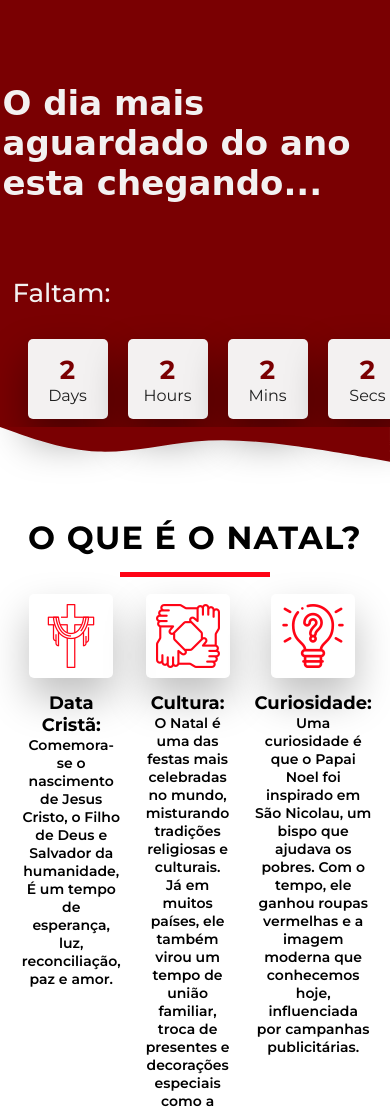
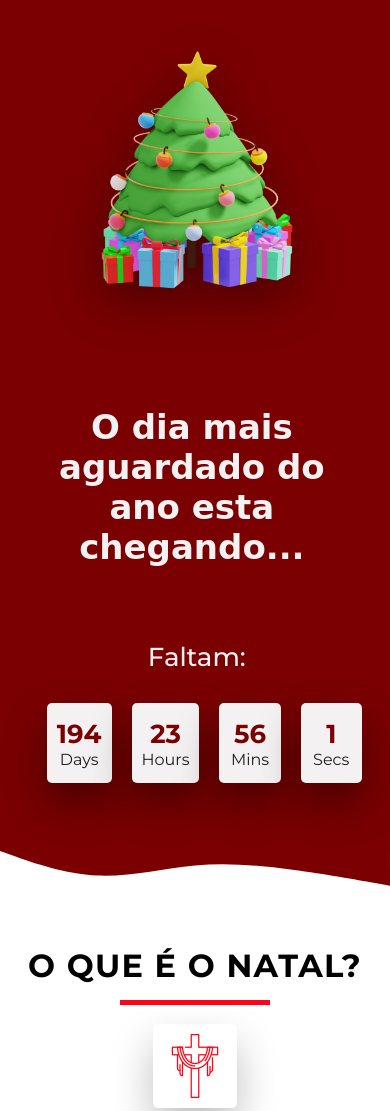
Before and after one commit to Yuri-Romeu/LandingPage_Natal, a website built with Parcel: page src/index.html in a window 390 px wide. Shown: the top 1111 px of the page. Built offline with nearby package versions, Linux system fonts and the light colour scheme; a web font is replaced by a local one.

Commit message:
projeto finalizado e responsivo :)

```diff
--- a/src/index.html
+++ b/src/index.html
@@ -25,10 +25,10 @@
                          </h1>
                          <p class="header__content__text__text">Faltam:</p>
                          <ul class="header__content__text__date">
-                              <li><span id="day">2</span> Days</li>
-                              <li><span id="hours">2</span> Hours</li>
-                              <li><span id="mins">2</span> Mins</li>
-                              <li><span id="secs">2</span> Secs</li>
+                              <li><span id="day"></span> Days</li>
+                              <li><span id="hours"></span> Hours</li>
+                              <li><span id="mins"></span> Mins</li>
+                              <li><span id="secs"></span> Secs</li>
                          </ul>
                     </div>
                </div>
--- a/src/scripts/main.js
+++ b/src/scripts/main.js
@@ -1 +1,43 @@
 AOS.init();
+
+const dia = document.getElementById('day');
+const hora = document.getElementById('hours');
+const minuto = document.getElementById('mins');
+const segundo = document.getElementById('secs');
+
+const anoAtual = new Date();
+
+const dataDoEvento = new Date(`Dec 25, ${anoAtual.getFullYear()} 00:00:00`);
+const timeStampDoEvento = dataDoEvento.getTime();
+
+const contaTempo = setInterval(() => {
+     const agora = new Date();
+     const timeStampAtual = agora.getTime();
+
+     const distanciaAteOEvento = timeStampDoEvento - timeStampAtual;
+
+     const diasEmMs = 1000 * 60 * 60 * 24;
+     const horasEmMs = 1000 * 60 * 60;
+     const minutosEmMs = 1000 * 60;
+
+     const diasAteOEvento = Math.floor(distanciaAteOEvento / diasEmMs);
+     const horasAteOEvento = Math.floor((distanciaAteOEvento % diasEmMs) / horasEmMs);
+     const minutosAteOEvento = Math.floor((distanciaAteOEvento % horasEmMs) / minutosEmMs);
+     const segundosAteOEVento = Math.floor((distanciaAteOEvento % minutosEmMs) / 1000);
+
+     dia.innerHTML = diasAteOEvento;
+     hora.innerHTML = horasAteOEvento;
+     minuto.innerHTML = minutosAteOEvento;
+     segundo.innerHTML = segundosAteOEVento;
+
+     if (distanciaAteOEvento < 0) {
+          clearInterval(contaTempo);
+          dia.innerHTML = '0';
+          hora.innerHTML = '0';
+          minuto.innerHTML = '0';
+          segundo.innerHTML = '0';
+
+          document.querySelector('.header__content__text__text').innerHTML =
+               'O natal acabou :( aguarde o proximo ano';
+     }
+}, 1000);
--- a/src/styles/_header.scss
+++ b/src/styles/_header.scss
@@ -74,4 +74,27 @@
                }
           }
      }
+
+     @media (max-width: 640px) {
+          &__content {
+               flex-direction: column;
+
+               &__img {
+                    img {
+                         max-width: 300px;
+                         width: 100%;
+                         margin-left: 30px;
+                    }
+               }
+
+               &__text {
+                    width: 340px;
+                    text-align: center;
+
+                    &__date {
+                         margin-bottom: 60px;
+                    }
+               }
+          }
+     }
 }
--- a/src/styles/_what_its.scss
+++ b/src/styles/_what_its.scss
@@ -105,4 +105,14 @@
                }
           }
      }
+
+     @media (max-width: 640px) {
+          padding: 1vw 1vw;
+
+          &__content {
+               display: flex;
+               flex-direction: column;
+               gap: 30px;
+          }
+     }
 }
```
